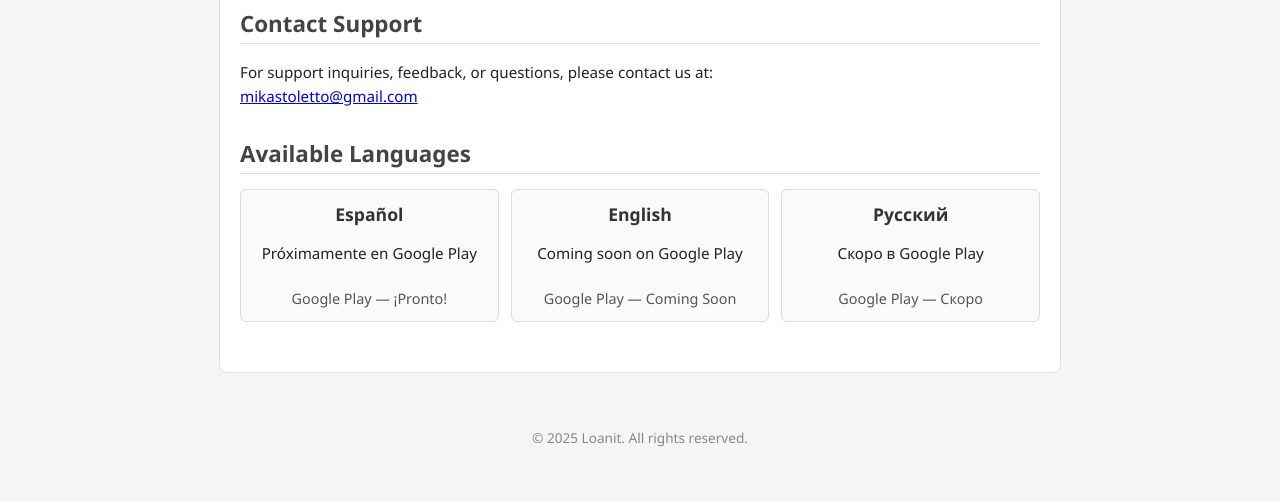
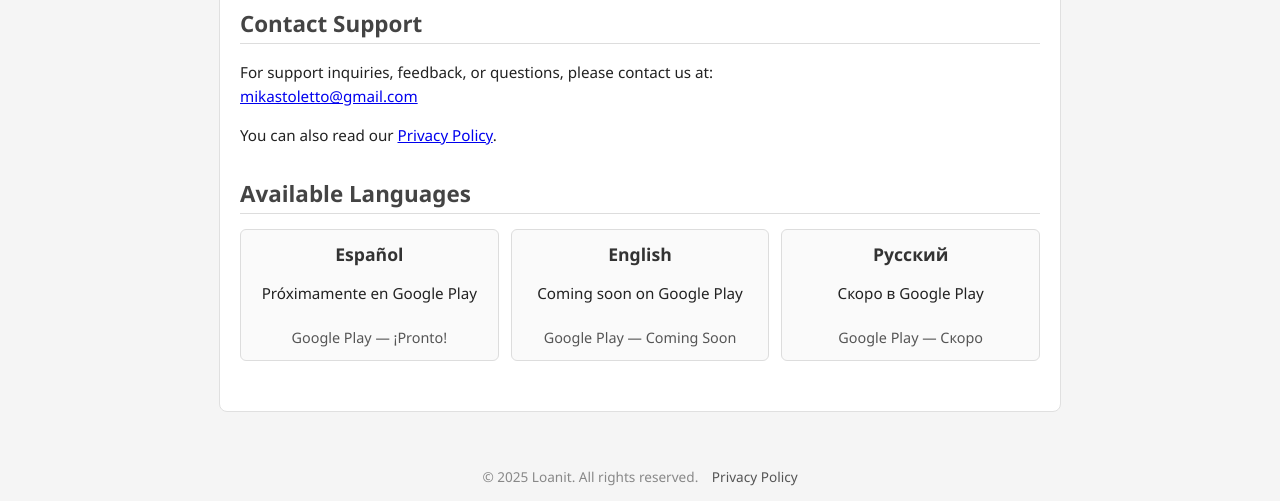
Before and after one commit to mikastoletto/habitchain, a plain HTML site: page index.html in a window 1280 px wide. Shown: the part 376-877 px from the top of the page. Before the commit the page ends 838 px from the top, so only its background shows below. Drawn offline with Linux system fonts and the light colour scheme.

Commit message:
Update index.html

```diff
--- a/index.html
+++ b/index.html
@@ -114,6 +114,11 @@
         font-size: 0.85em;
         color: #888;
     }
+    footer a {
+        color: #555;
+        text-decoration: none;
+        margin-left: 10px;
+    }
 </style>
 </head>
 <body>
@@ -153,6 +158,9 @@
             <br>
             <a href="mailto:mikastoletto@gmail.com">mikastoletto@gmail.com</a>
         </p>
+        <p>
+            You can also read our <a href="privacy-policy.html">Privacy Policy</a>.
+        </p>
     </div>
 
     <div class="section">
@@ -179,6 +187,7 @@
 
 <footer>
     &copy; 2025 Loanit. All rights reserved.
+    <a href="privacy-policy.html">Privacy Policy</a>
 </footer>
 
 <script>
```
